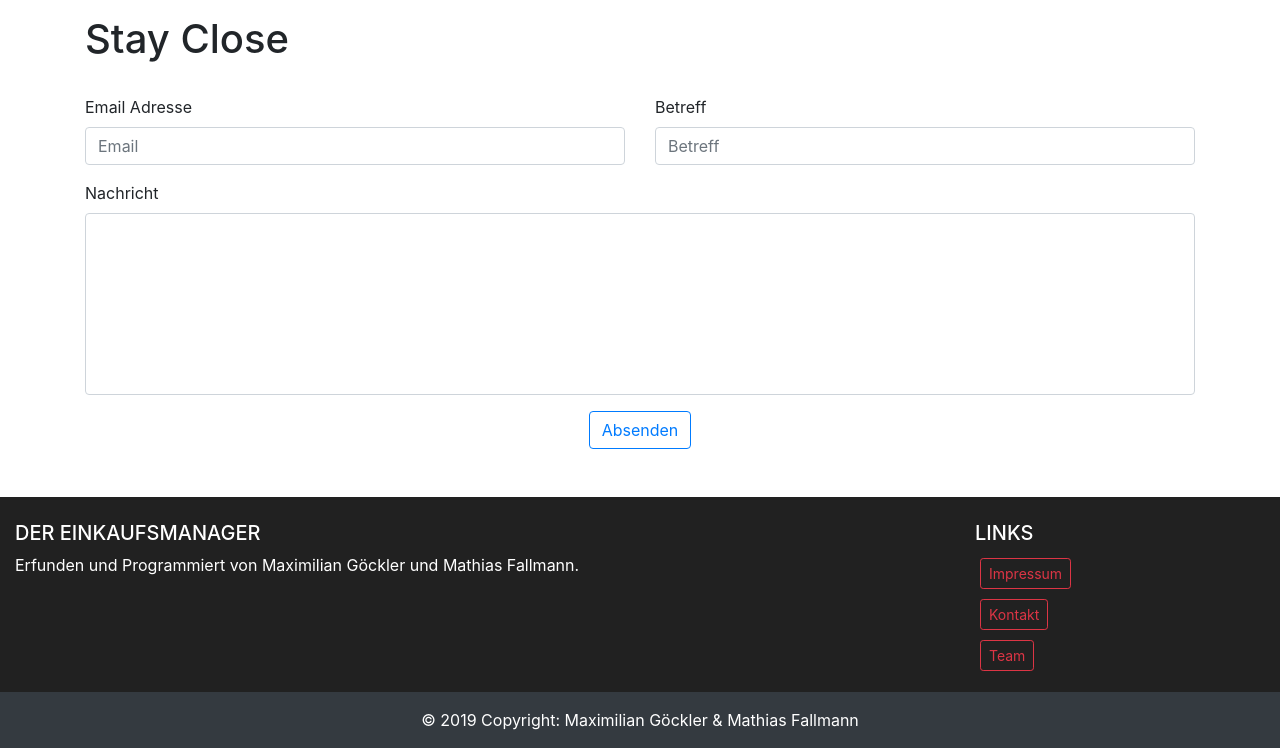
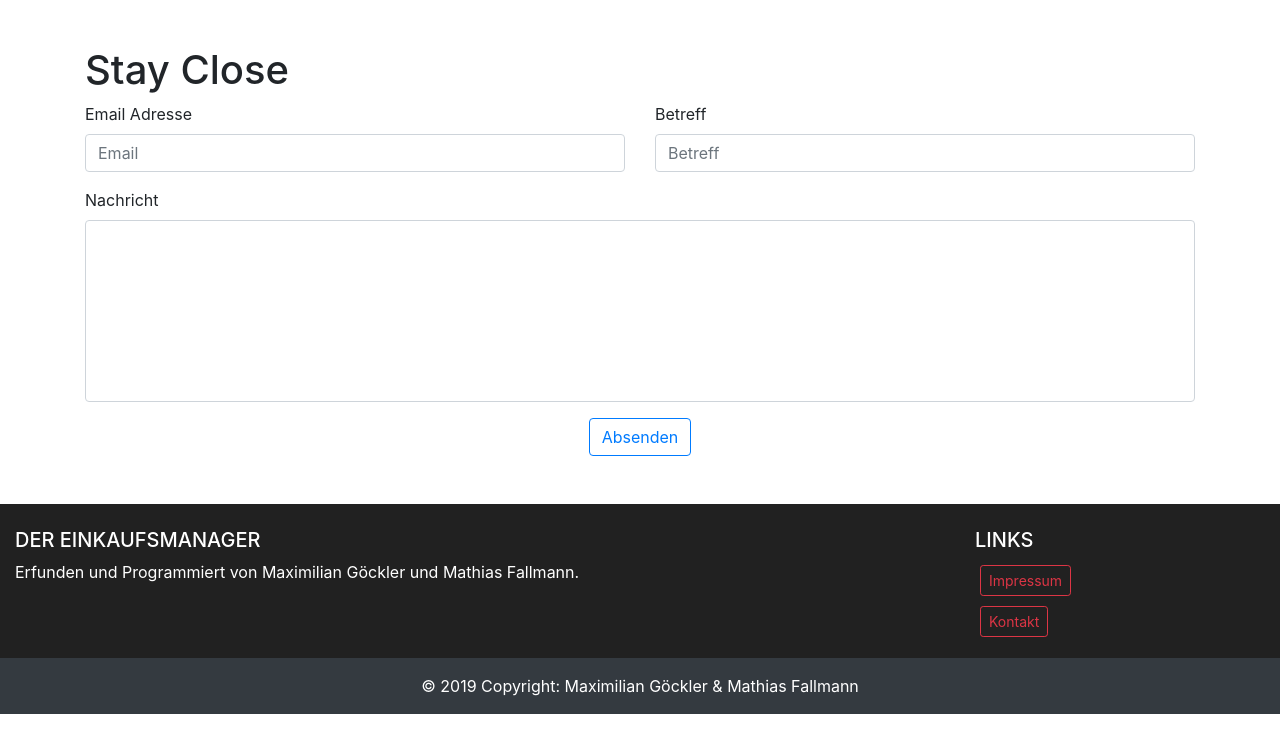
Before and after one commit to Spencer1188/Sew_Projekt, a PHP site: page /contact.php in a window 1280 px wide. Shown: the part 418-1166 px from the top of the page. After the commit the page ends 1132 px from the top, so only its background shows below. Run offline with PHP 8.4, Linux system fonts and the light colour scheme; some libraries are stand-ins or nearby versions.

Commit message:
Team Seite löschen

```diff
--- a/web/contact.php
+++ b/web/contact.php
@@ -16,7 +16,7 @@
 	<main>
 		<div class=container>
 			<br><br>
-			<div class="row animated fadeInRight" style="height: 20vw;">
+			<div class="row animated fadeInRight">
 				<div class="col-lg-8">
 					<iframe src="https://www.google.com/maps/embed?pb=!1m16!1m12!1m3!1d2660.5174684471267!2d15.080216515016907!3d48.17738047922666!2m3!1f0!2f0!3f0!3m2!1i1024!2i768!4f13.1!2m1!1sit+htl+ybbs!5e0!3m2!1sde!2sat!4v1554965187104!5m2!1sde!2sat" width="100%" height="100%" frameborder="0" style="border:0" allowfullscreen></iframe>
 				</div>
@@ -34,9 +34,10 @@
 				</div>
 			</div><br><br>
 
-			<h1 class="animated fadeInRight">Stay Close</h1><br>
 
 			<div class="row animated fadeInRight">
+				<h1 class="animated fadeInRight col-12">Stay Close</h1><br>
+
 				  <div class="form-group col-lg-6 col-sm-12">
 					<label for="exampleInputEmail1">Email Adresse</label>
 					<input type="email" class="form-control" id="exampleInputEmail1" aria-describedby="emailHelp" placeholder="Email">
--- a/web/footer.php
+++ b/web/footer.php
@@ -37,9 +37,6 @@
               <li style="padding: 5px;">
                 <button type="button" class="btn btn-outline-danger btn-sm" onClick="footerlinks(1)">Kontakt</button>
               </li>
-              <li style="padding: 5px;">
-                <button type="button" class="btn btn-outline-danger btn-sm" onClick="footerlinks(2)">Team</button>
-              </li>
             </ul>
 
           </div>
```
